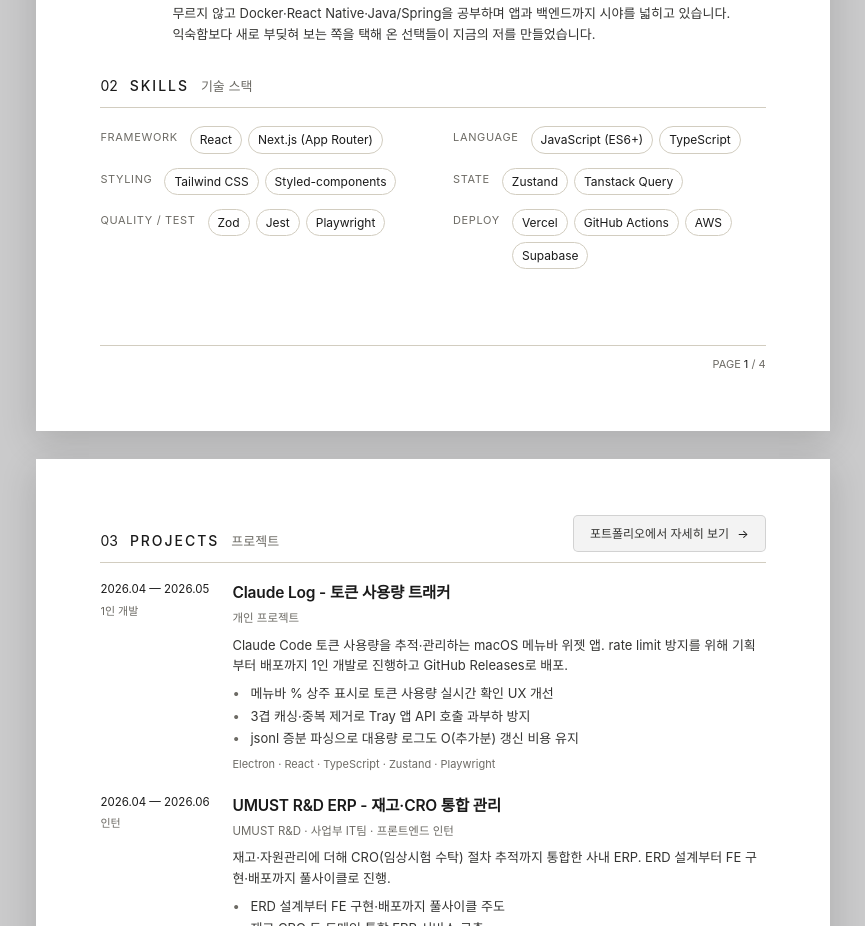
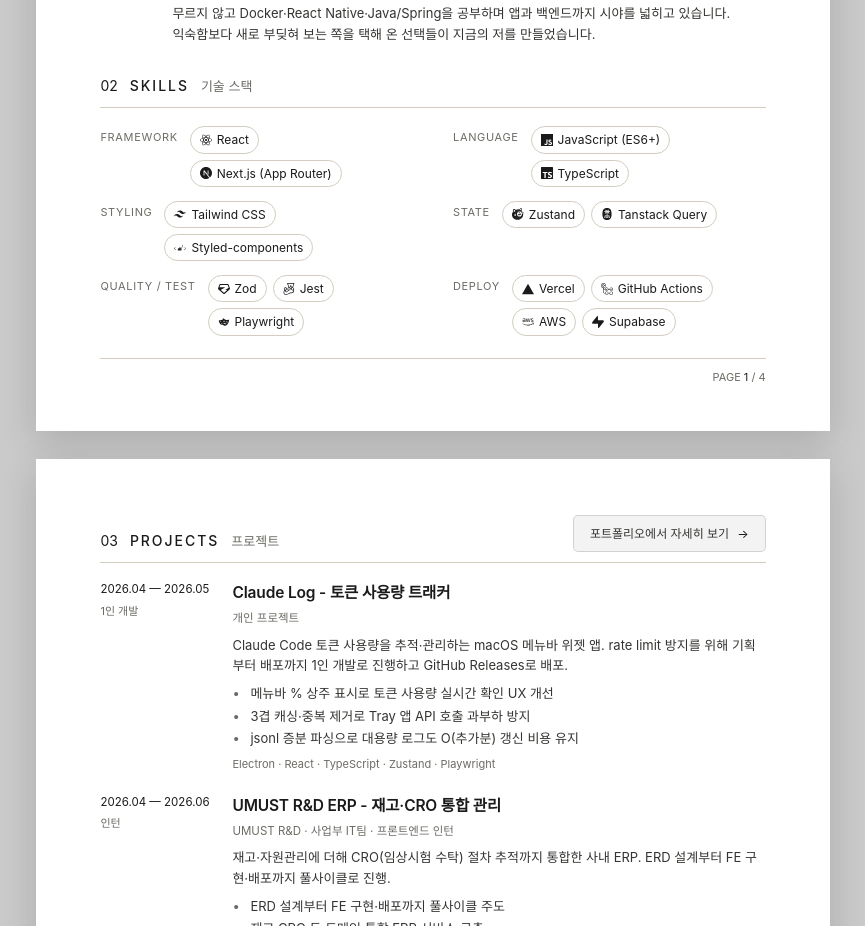
Before and after one commit to seong5/seong5.github.io, a Next.js app: page /resume in a window 1280 px wide. Shown: the part 780-1706 px from the top of the page, without its empty margins (207-1072 px from the left). Built offline with nearby package versions, Linux system fonts and the light colour scheme; a web font is replaced by a local one.

Commit message:
✨ feat: 이력서 기술 스택 뱃지에 흑백 스택 아이콘 추가

```diff
--- a/app/resume/page.tsx
+++ b/app/resume/page.tsx
@@ -2,6 +2,7 @@ import type { Metadata } from 'next';
 import type { ReactNode } from 'react';
 import Image from 'next/image';
 import Link from 'next/link';
+import { StackIcon } from '../components/stackIcons';
 import { projects, type Project } from '../projects/projects';
 import PrintButton from './PrintButton';
 import './print.css';
@@ -377,8 +378,9 @@ export default function ResumePage() {
                   {s.items.map((i) => (
                     <span
                       key={i}
-                      className="rounded-full border border-hairline bg-white px-[9px] py-[3px] text-[0.75rem] text-ink"
+                      className="inline-flex items-center gap-[5px] rounded-full border border-hairline bg-white px-[9px] py-[3px] text-[0.75rem] text-ink [&>svg]:size-3 [&>svg]:shrink-0"
                     >
+                      <StackIcon name={i} />
                       {i}
                     </span>
                   ))}
```
